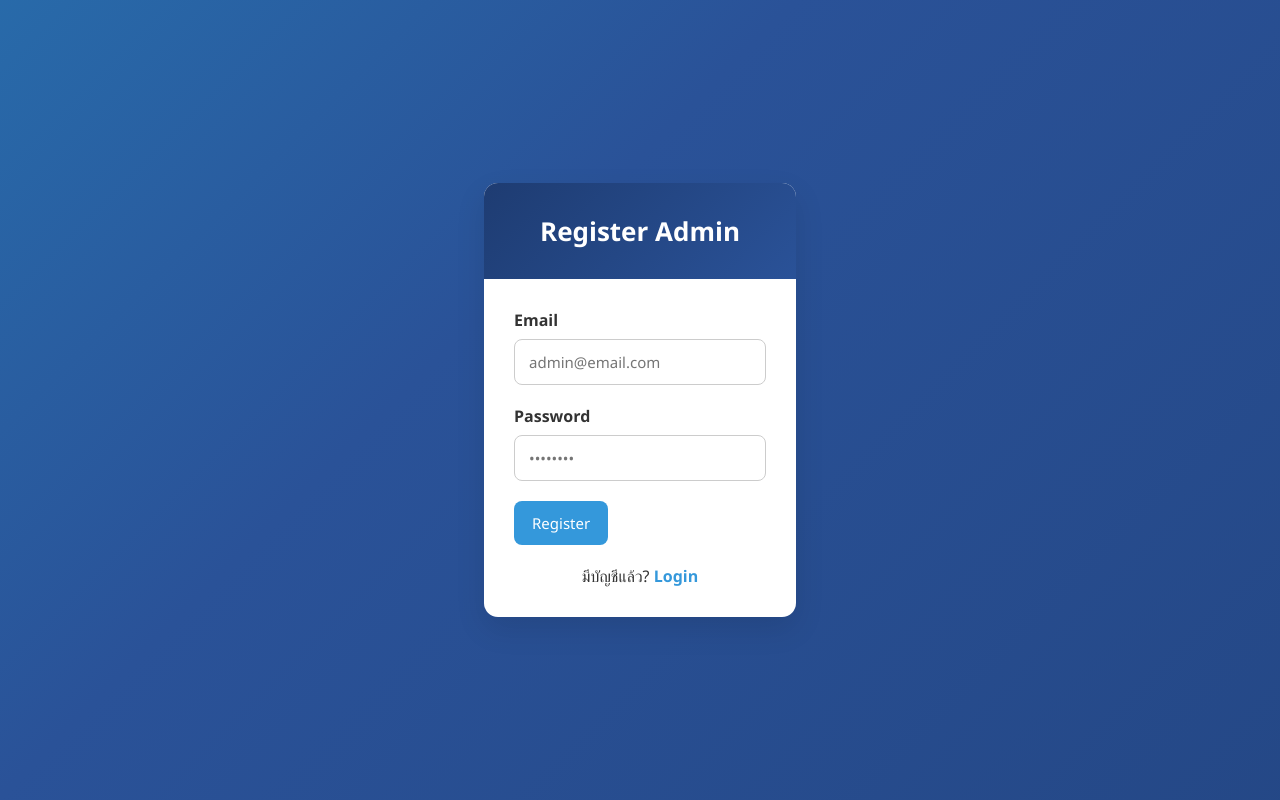
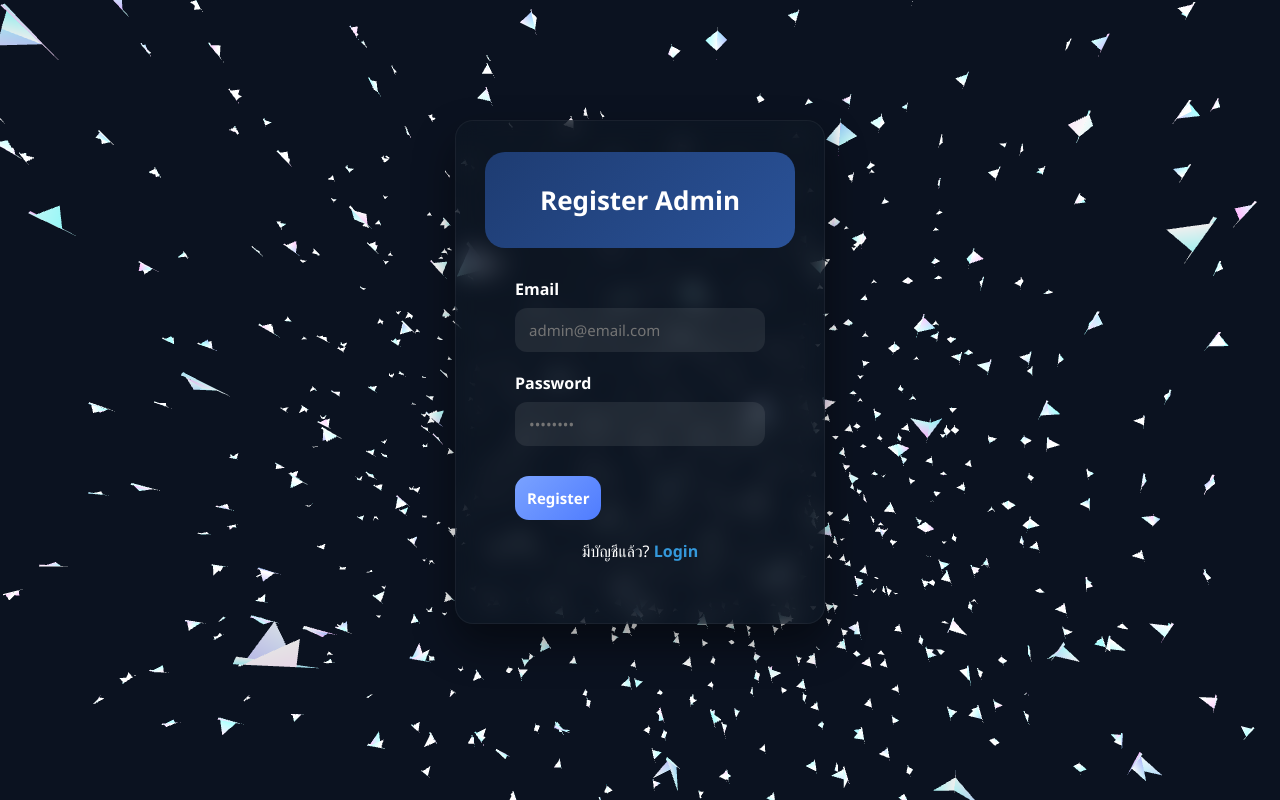
Before and after one commit to kongkriad/web-book_start-up, a website: page public/register.html in a window 1280 px wide. Drawn offline with nearby package versions, Linux system fonts and the light colour scheme; animation ran at ten frames a second.

Commit message:
เพิ่ม dbg

```diff
--- a/public/css/style.css
+++ b/public/css/style.css
@@ -130,7 +130,11 @@ body {
   padding: 30px;
   color: #fff;
   text-align: center;
+
+  border-radius: 20px;
 }
+
+
 
 .auth-header h1 {
   margin: 0;
@@ -161,65 +165,56 @@ footer {
   padding: 15px;
 }
 
-/* ===== Login Dynamic Background ===== */
-.bg-login {
-  min-height: 100vh;
-  background: linear-gradient(
-    -45deg,
-    #1e3c72,
-    #2a5298,
-    #23a6d5,
-    #23d5ab
-  );
-  background-size: 400% 400%;
-  animation: loginBG 15s ease infinite;
-
-  display: flex;
-  align-items: center;
-  justify-content: center;
+#vanta-bg {
+  position: fixed;
+  inset: 0;
+  z-index: 0;
 }
 
-@keyframes loginBG {
-  0% { background-position: 0% 50%; }
-  50% { background-position: 100% 50%; }
-  100% { background-position: 0% 50%; }
+/* กล่อง Login */
+.auth-container {
+  position: relative;
+  z-index: 1;
+  max-width: 400px;
+  margin: 120px auto;
+  padding: 32px 30px;
+
+  /* มนขึ้น */
+  border-radius: 18px;
+
+  /* Glass effect */
+  background: rgba(15, 23, 36, 0.65);
+  backdrop-filter: blur(12px);
+  -webkit-backdrop-filter: blur(12px);
+
+  /* เงานุ่ม */
+  box-shadow:
+    0 20px 40px rgba(0,0,0,0.45),
+    inset 0 0 0 1px rgba(255,255,255,0.05);
+
+  color: #ffffff;
+}
+.form-group input {
+  width: 100%;
+  padding: 12px 14px;
+  border-radius: 12px;
+  border: none;
+  background: rgba(255,255,255,0.08);
+  color: #fff;
 }
 
-/* css สำหรับ library */
-.book-grid {
-  display: grid;
-  grid-template-columns: repeat(auto-fill, minmax(180px, 1fr));
-  gap: 20px;
+.form-group input:focus {
+  outline: none;
+  background: rgba(255,255,255,0.12);
 }
 
-.book-card {
-  background: #fff;
-  border-radius: 10px;
-  box-shadow: 0 8px 20px rgba(0,0,0,0.08);
-  overflow: hidden;
-  text-align: center;
-}
-
-.book-card img {
-  width: 100%;
-  height: 240px;
-  object-fit: cover;
-}
-
-.book-card .info {
-  padding: 15px;
-}
-
-.book-card h4 {
-  margin: 0 0 10px;
-  font-size: 15px;
-}
-
-.book-card button {
-  background: #e74c3c;
+.btn {
+  margin-top: 10px;
+  padding: 12px;
+  border-radius: 14px;
   border: none;
-  color: #fff;
-  padding: 8px 14px;
-  border-radius: 6px;
+  background: linear-gradient(135deg, #7aa2ff, #4f7cff);
+  color: white;
+  font-weight: 600;
   cursor: pointer;
 }
--- a/public/register.html
+++ b/public/register.html
@@ -6,6 +6,9 @@
 </head>
 
 <body class="bg-login">
+
+<!-- Vanta Background -->
+<div id="vanta-bg"></div>
 
 <div class="auth-container">
   <div class="auth-header">
@@ -34,6 +37,37 @@
   </div>
 </div>
 
+<!-- Three.js -->
+<script src="https://cdnjs.cloudflare.com/ajax/libs/three.js/r134/three.min.js"></script>
+
+<!-- Vanta Birds -->
+<script src="https://cdnjs.cloudflare.com/ajax/libs/vanta/0.5.24/vanta.birds.min.js"></script>
+
+<script>
+VANTA.BIRDS({
+  el: "#vanta-bg",
+
+  mouseControls: true,
+  touchControls: true,
+  gyroControls: false,
+
+  backgroundColor: 0x0b1220,
+  color1: 0x7aa2ff,
+  color2: 0xd6e4ff,
+
+  birdSize: 0.8,
+  wingSpan: 20,
+  speedLimit: 2.2,
+  separation: 70,
+  alignment: 45,
+  cohesion: 45,
+  quantity: 5,
+
+  scale: 1.0,
+  scaleMobile: 0.75
+})
+</script>
+
 <script>
 async function register() {
   const email = document.getElementById('email').value;
```
Also changed, not shown: components/navbar.html (+8 -5 lines), public/login.html (+35 -1 lines), README.md.
